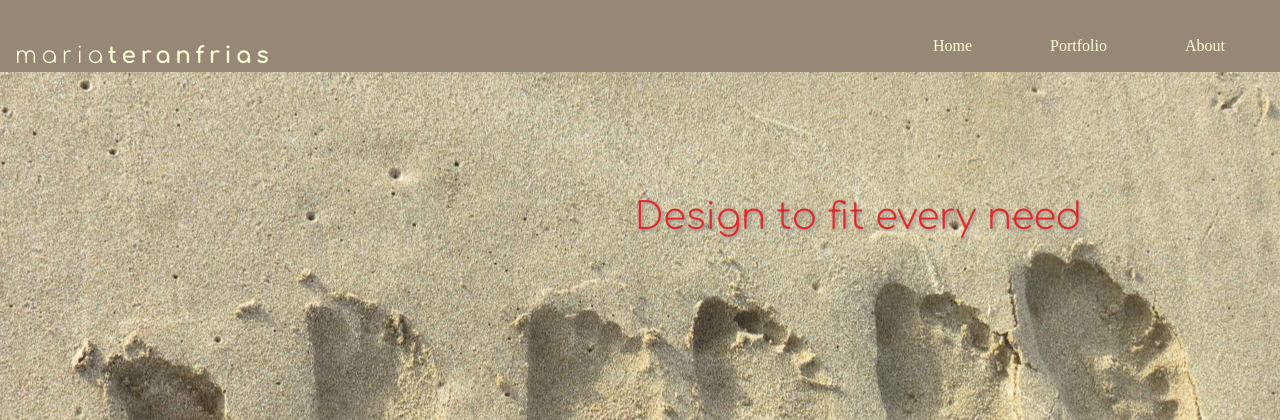
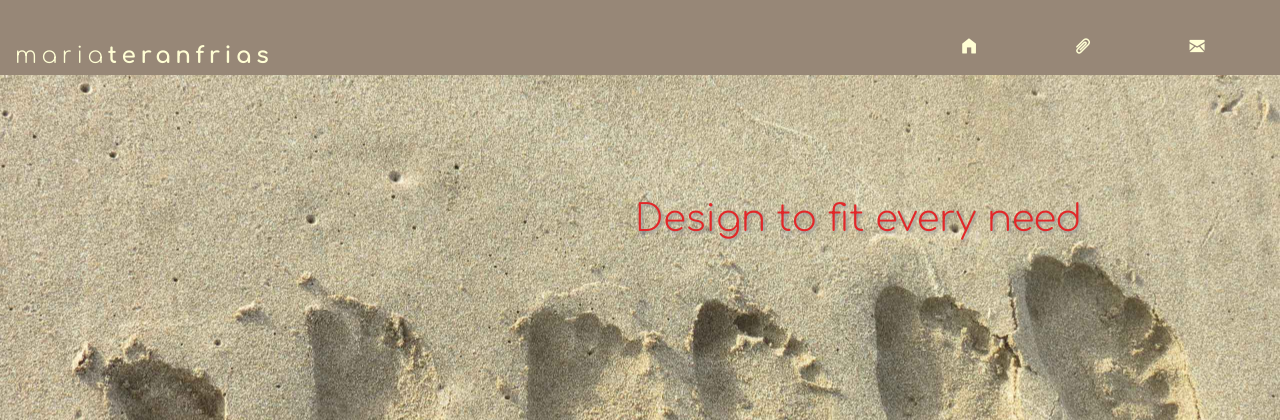
Before and after one commit to Zurc/machi, a PHP site: page /index.php in a window 1280 px wide. Shown: the top 420 px of the page. Run offline with PHP 8.4, Linux system fonts and the light colour scheme; some web fonts are replaced.

Commit message:
iconos menu cambiados

```diff
--- a/header.php
+++ b/header.php
@@ -27,14 +27,14 @@
 			<div class="large-8 columns">
 				<nav>
 					<ul class="inline-list">
-						<li class="trans"><a href="index.php">Home</a></li>
-						<li class="trans"><a href="#" data-dropdown="hover1" data-options="is_hover:true">Portfolio</a></li>
+						<li class="trans"><a href="index.php"><i class="foundicon-home"></i></a></li>
+						<li class="trans"><a href="#" data-dropdown="hover1" data-options="is_hover:true"><i class="foundicon-paper-clip"></i></a></li>
 							<ul id="hover1" class="f-dropdown" data-dropdown-content>
 								<li><a href="advertising.php">Advertising</a></li>
 								<li><a href="branding.php">Branding</a></li>
 								<li><a href="publishing.php">Publishing</a></li>
 							</ul>
-						<li class="trans"><a href="about.php">About</a></li>
+						<li class="trans"><a href="about.php"><i class="foundicon-mail"></i></a></li>
 					</ul>
 				</nav>
 			</div>
```
